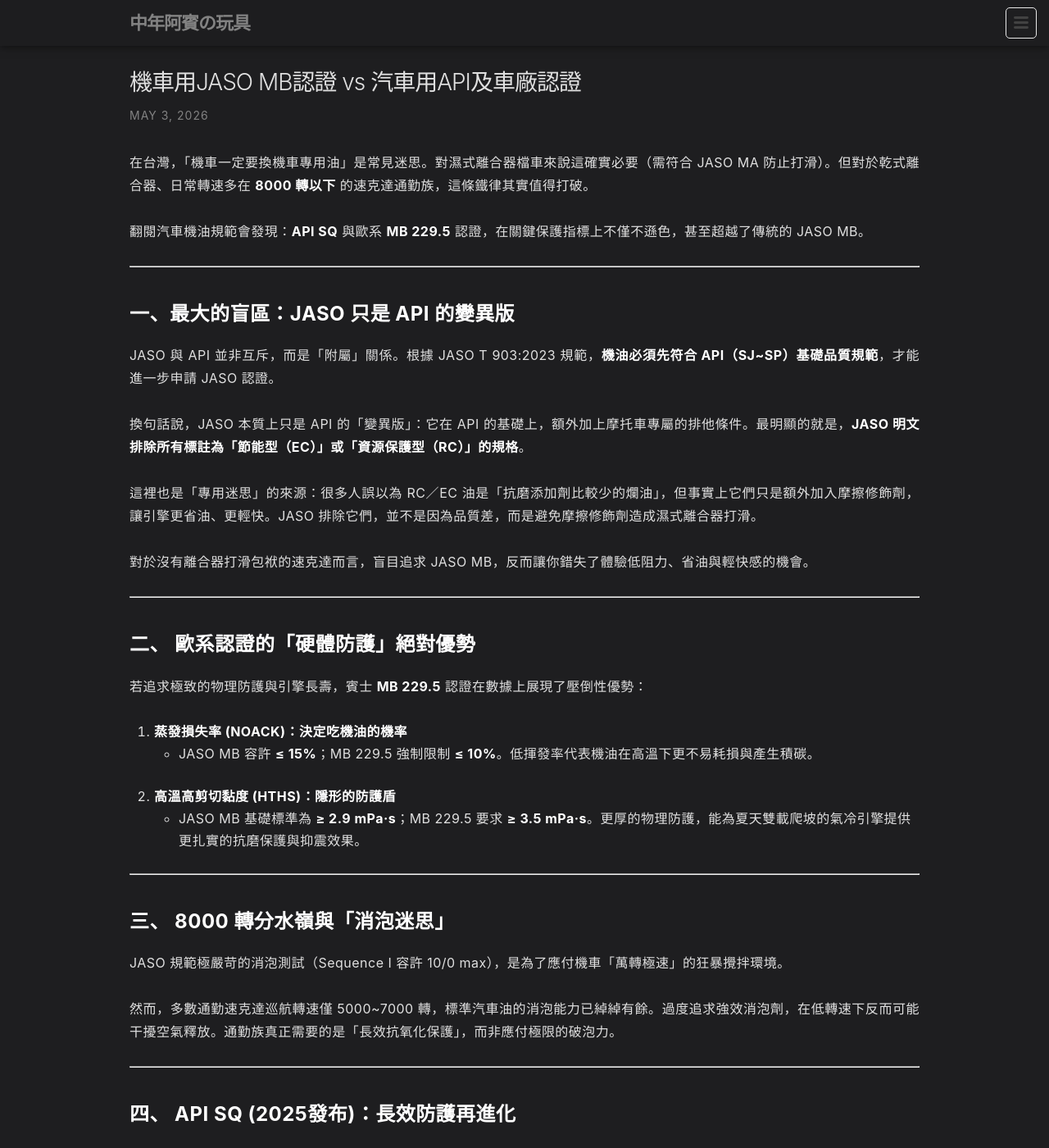
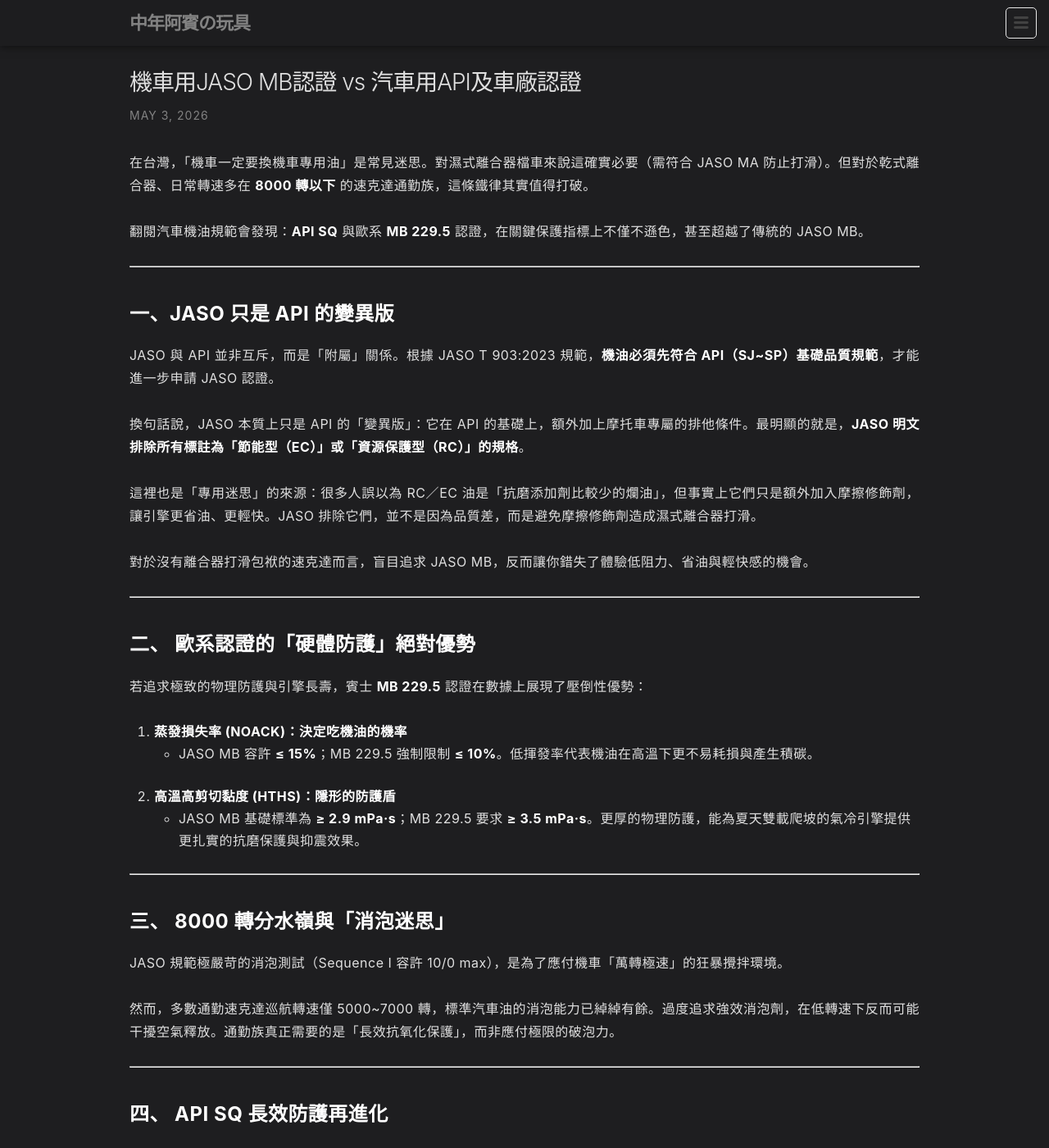
Before and after one commit to 1stbenz/1stbenz.github.io, a Jekyll site: the page built from _posts/zh/2026-05-03-api-vs-jaso-mb-comparison.md, in a window 1280 px wide and 1400 px high. Shown: the whole window at 82% size. Built offline with Jekyll 4.4.1, drawn with Linux system fonts in a browser that asks for light colours.

Commit message:
Update 2026-05-03-api-vs-jaso-mb-comparison.md

```diff
--- a/_posts/zh/2026-05-03-api-vs-jaso-mb-comparison.md
+++ b/_posts/zh/2026-05-03-api-vs-jaso-mb-comparison.md
@@ -33,7 +33,7 @@ faq:
 
 ---
 
-## 一、最大的盲區：JASO 只是 API 的變異版
+## 一、JASO 只是 API 的變異版
 
 JASO 與 API 並非互斥，而是「附屬」關係。根據 JASO T 903:2023 規範，**機油必須先符合 API（SJ~SP）基礎品質規範**，才能進一步申請 JASO 認證。
 
@@ -64,7 +64,7 @@ JASO 規範極嚴苛的消泡測試（Sequence I 容許 10/0 max），是為了
 
 ---
 
-## 四、 API SQ (2025發布)：長效防護再進化
+## 四、 API SQ 長效防護再進化
 
 **根據最新的 JASO T 903:2023 規範，其基礎認可名單最高僅停留在 API SP。** 若堅持只用 JASO MB 認證油，等同於錯失了 2025 年發布的最新 API SQ 世代科技：
 
```
Also changed, not shown: other parts of _posts/zh/2026-05-03-api-vs-jaso-mb-comparison.md (+1 -1 lines).
